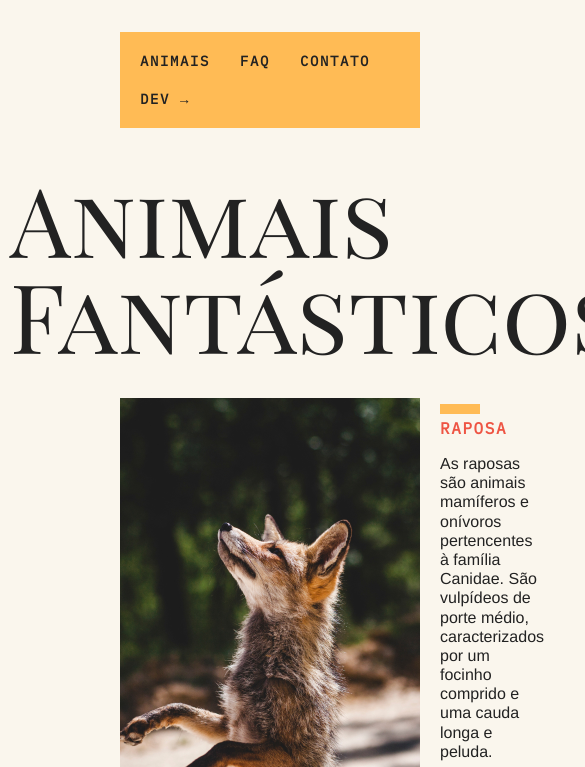
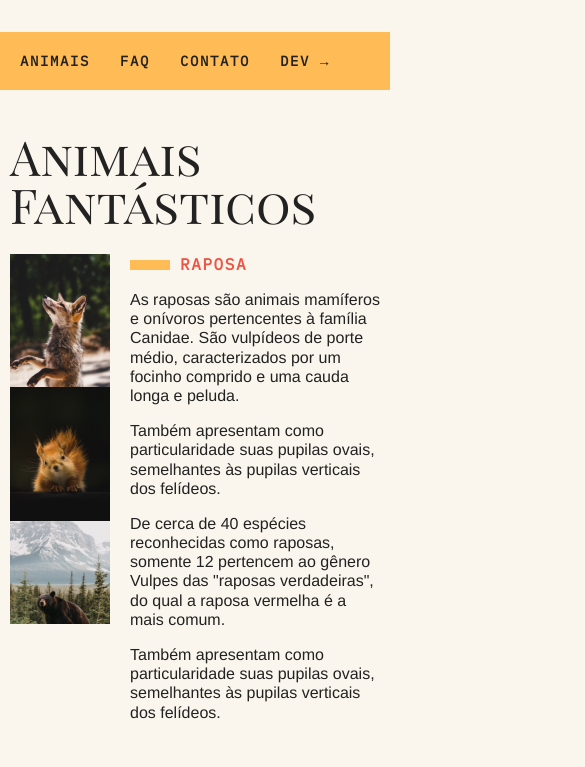
Before and after one commit to andersonwea/animais-fantasticos, a plain HTML site: page index.html in a window 390 px wide. Shown: the top 767 px of the page, 585 px wide, since content can reach past the window. Drawn offline with Linux system fonts and the light colour scheme.

Commit message:
ajustado resposivo para mobile

```diff
--- a/css/style.css
+++ b/css/style.css
@@ -163,3 +163,42 @@ body {
   font-family: "IBM Plex Mono", monospace;
   font-weight: bold;
 }
+
+@media (max-width: 700px) {
+  body {
+    grid-template-columns: 1fr;
+  }
+
+  .header,
+  .grid-section,
+  .copy {
+    grid-column: 1;
+  }
+
+  .grid-section {
+    grid-template-columns: 100px 1fr;
+    grid-gap: 10px;
+  }
+
+  .animais-lista {
+    grid-column: 1;
+  }
+
+  .faq-lista,
+  .dados,
+  .mapa {
+    grid-column: 1 / 3;
+  }
+
+  .grid-section h1 {
+    font-size: 3rem;
+  }
+
+  .menu {
+    margin-top: 0;
+  }
+
+  .copy {
+    margin-bottom: 0;
+  }
+}
```
